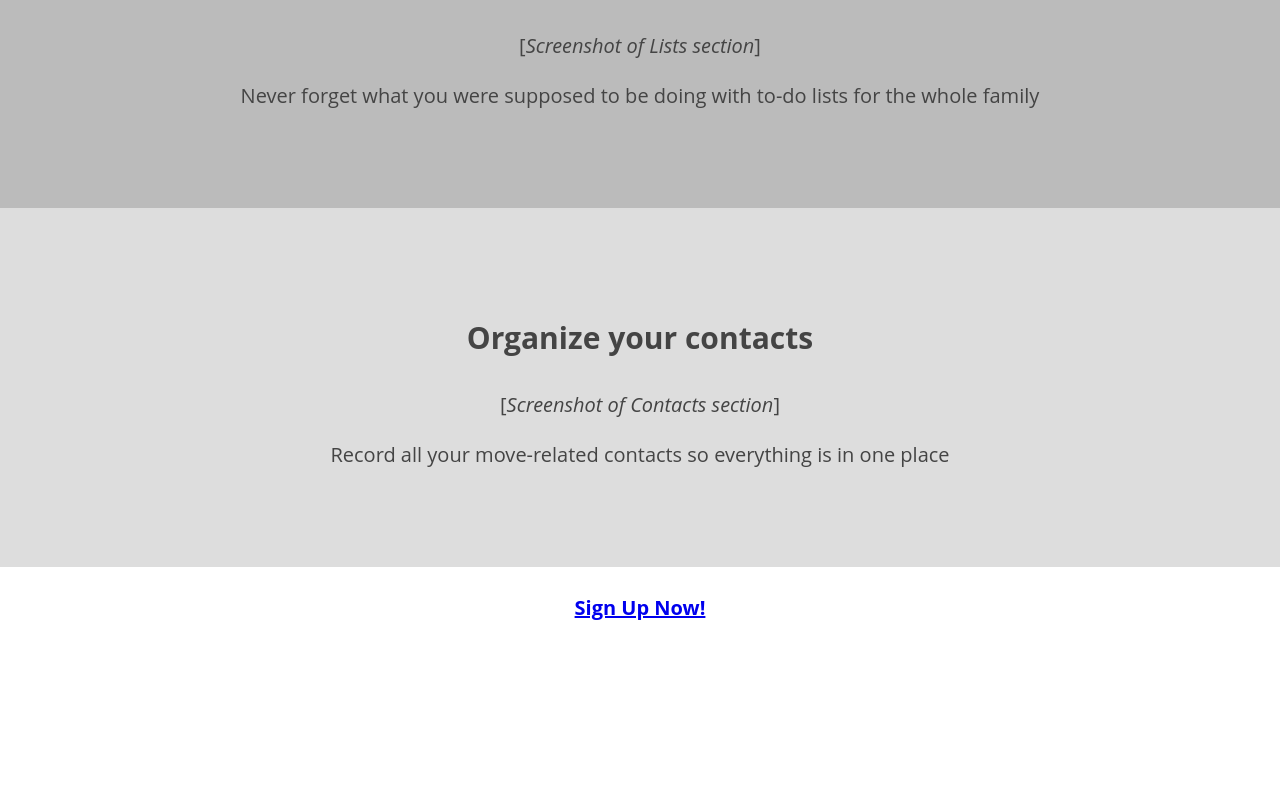
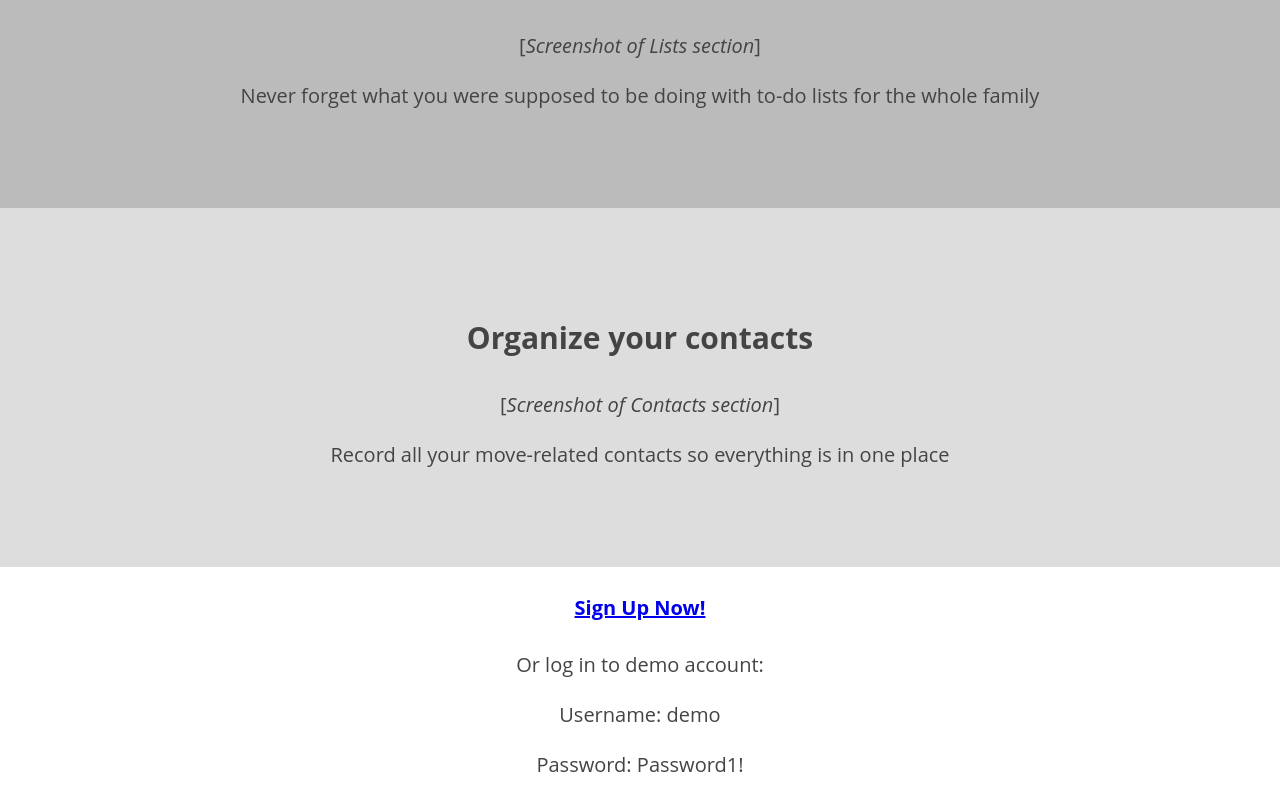
Before and after one commit to matt-ros/moving-day-client, a React (Create React App) app: page / in a window 1280 px wide. Shown: the part 860-1660 px from the top of the page. Before the commit the page ends 1510 px from the top, so only its background shows below. Built offline with nearby package versions, Linux system fonts and the light colour scheme; no server answers.

Commit message:
Add demo account credentials to Landing Page

```diff
--- a/src/components/LandingPage/LandingPage.js
+++ b/src/components/LandingPage/LandingPage.js
@@ -29,6 +29,9 @@ class LandingPage extends React.Component {
         </section>
 
         <Link to={'/signup'}><h4>Sign Up Now!</h4></Link>
+        <p>Or log in to demo account:</p>
+        <p>Username: demo</p>
+        <p>Password: Password1!</p>
       </>
     )
   }
```
